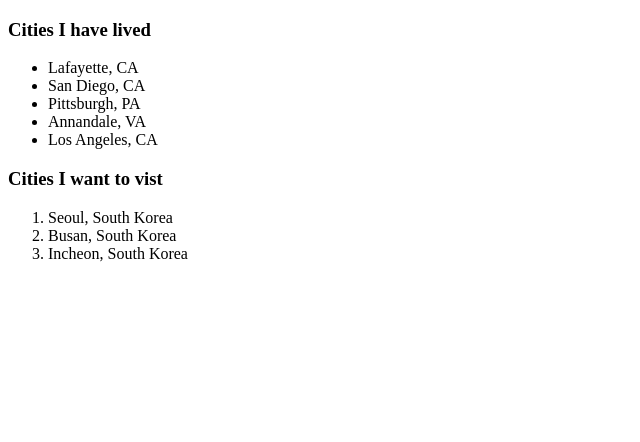
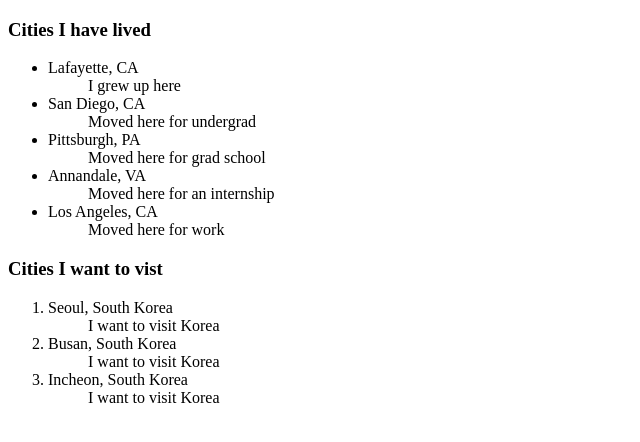
Before and after one commit to Chaos66-dev/html-exercise, a plain HTML site: page index.html in a window 1280 px wide. Shown: the whole page, without its empty margins (0-640 px from the left). Drawn offline with Linux system fonts and the light colour scheme.

Commit message:
added descriptions for each list item

```diff
--- a/index.html
+++ b/index.html
@@ -14,10 +14,15 @@
         </h3>
         <ul>
             <li>Lafayette, CA</li>
+                <dd>I grew up here</dd>
             <li>San Diego, CA</li>
+                <dd>Moved here for undergrad</dd>
             <li>Pittsburgh, PA</li>
+                <dd>Moved here for grad school</dd>
             <li>Annandale, VA</li>
+                <dd>Moved here for an internship</dd>
             <li>Los Angeles, CA</li>
+                <dd>Moved here for work</dd>
         </ul>
 
         <h3>
@@ -25,8 +30,11 @@
         </h3>
         <ol>
             <li>Seoul, South Korea</li>
+                <dd>I want to visit Korea</dd>
             <li>Busan, South Korea</li>
+                <dd>I want to visit Korea</dd>
             <li>Incheon, South Korea</li>
+                <dd>I want to visit Korea</dd>
         </ol>
 
 
```
